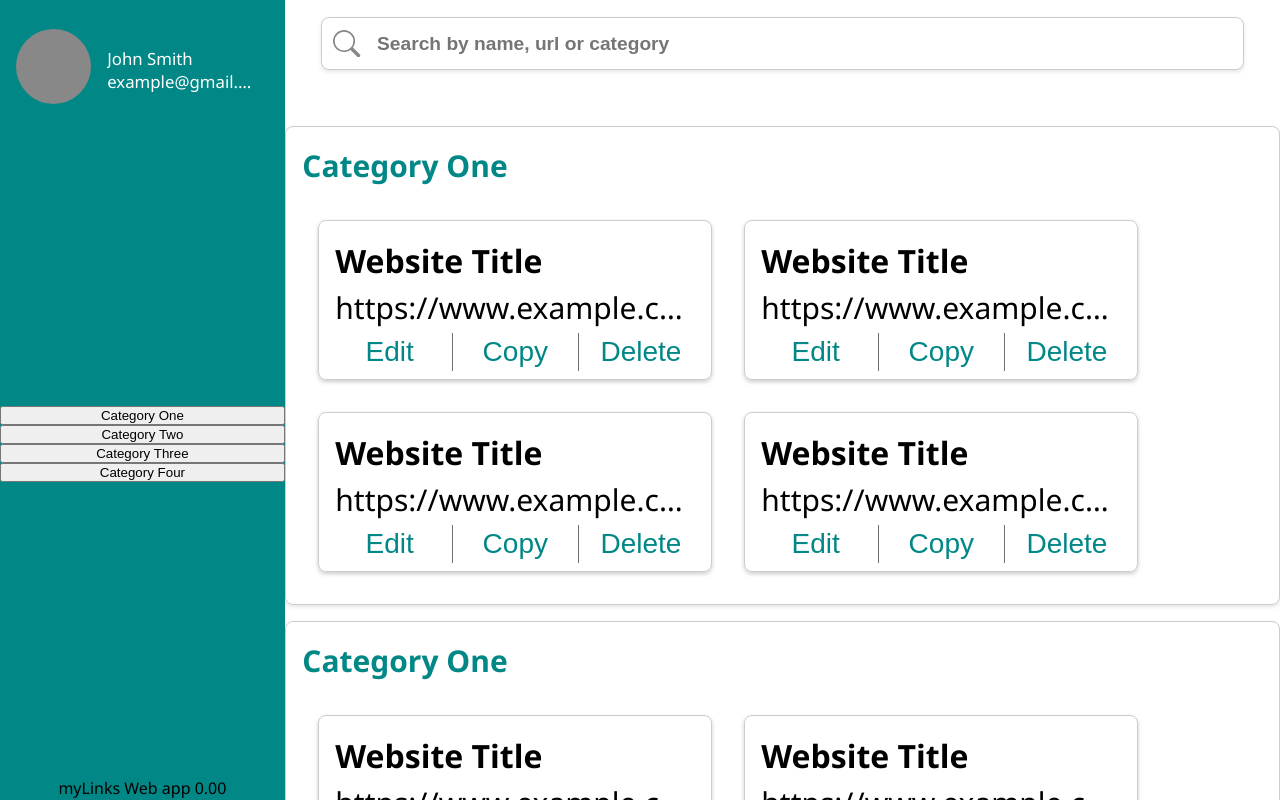
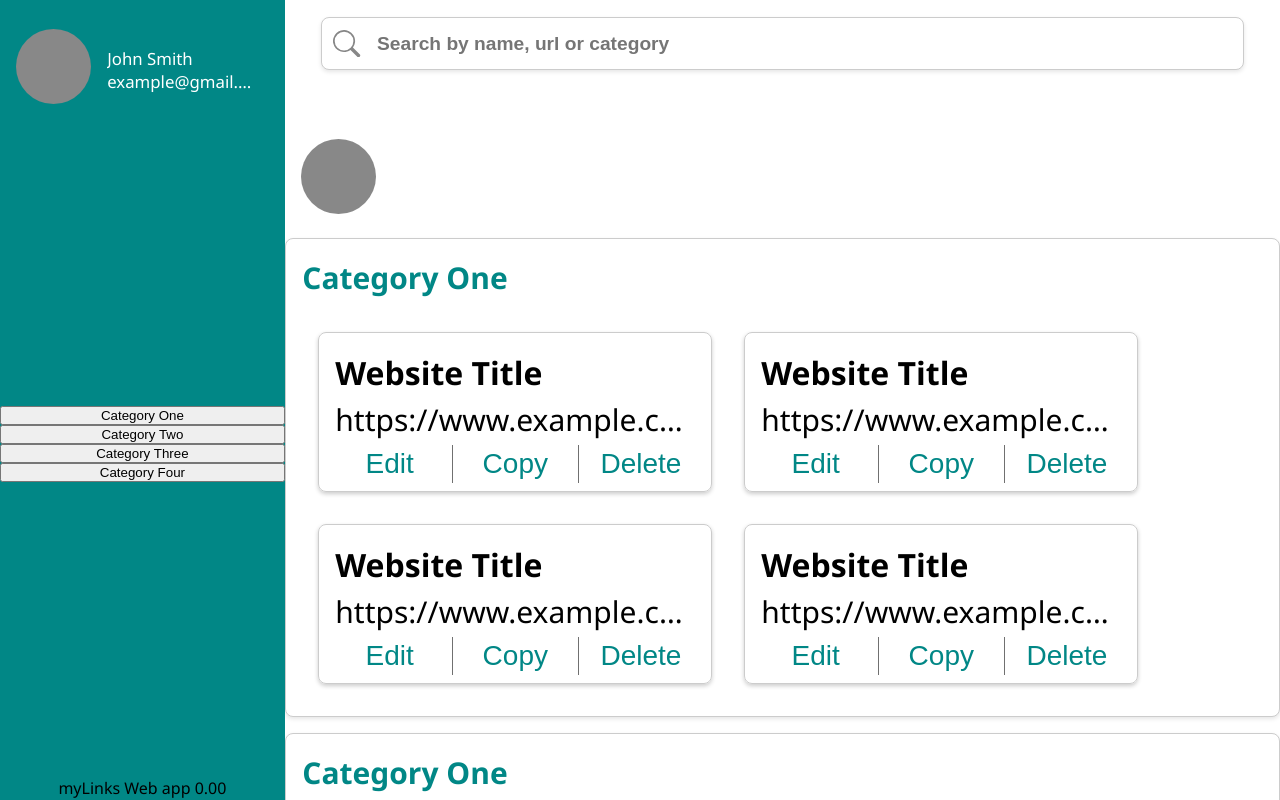
Before and after one commit to SalehK98/myLinks, a React (Vite) app: page / in a window 1280 px wide. Shown: the top 800 px of the page. Built offline with nearby package versions, Linux system fonts and the light colour scheme.

Commit message:
commit 3

```diff
--- a/src/components/SideMenu/SideMenu.jsx
+++ b/src/components/SideMenu/SideMenu.jsx
@@ -1,6 +1,6 @@
 import categories from "../../data/links.json";
-import UserCard from "../UserCard/UserCard.jsx";
 import styles from "../../styles/SideMenu.module.css";
+import UserCard from "../../components/UserCard/UserCard.jsx";
 
 console.log(Object.values(categories));
 
--- a/src/pages/Home/HomePage.jsx
+++ b/src/pages/Home/HomePage.jsx
@@ -1,6 +1,7 @@
 import CategoryBlock from "../../components/CategoryBlock/CategoryBlock";
 import SearchBar from "../../components/SearchBar/SearchBar";
 import SideMenu from "../../components/SideMenu/SideMenu";
+import UserCard from "../../components/UserCard/UserCard";
 import styles from "../../styles/HomePage.module.css";
 
 export default function HomePage() {
@@ -14,6 +15,7 @@ export default function HomePage() {
         <div className={styles.mainContent}>
           {/* Content for the main content area */}
           <SearchBar />
+          <UserCard />
           <CategoryBlock />
           <CategoryBlock />
           <CategoryBlock />
```
